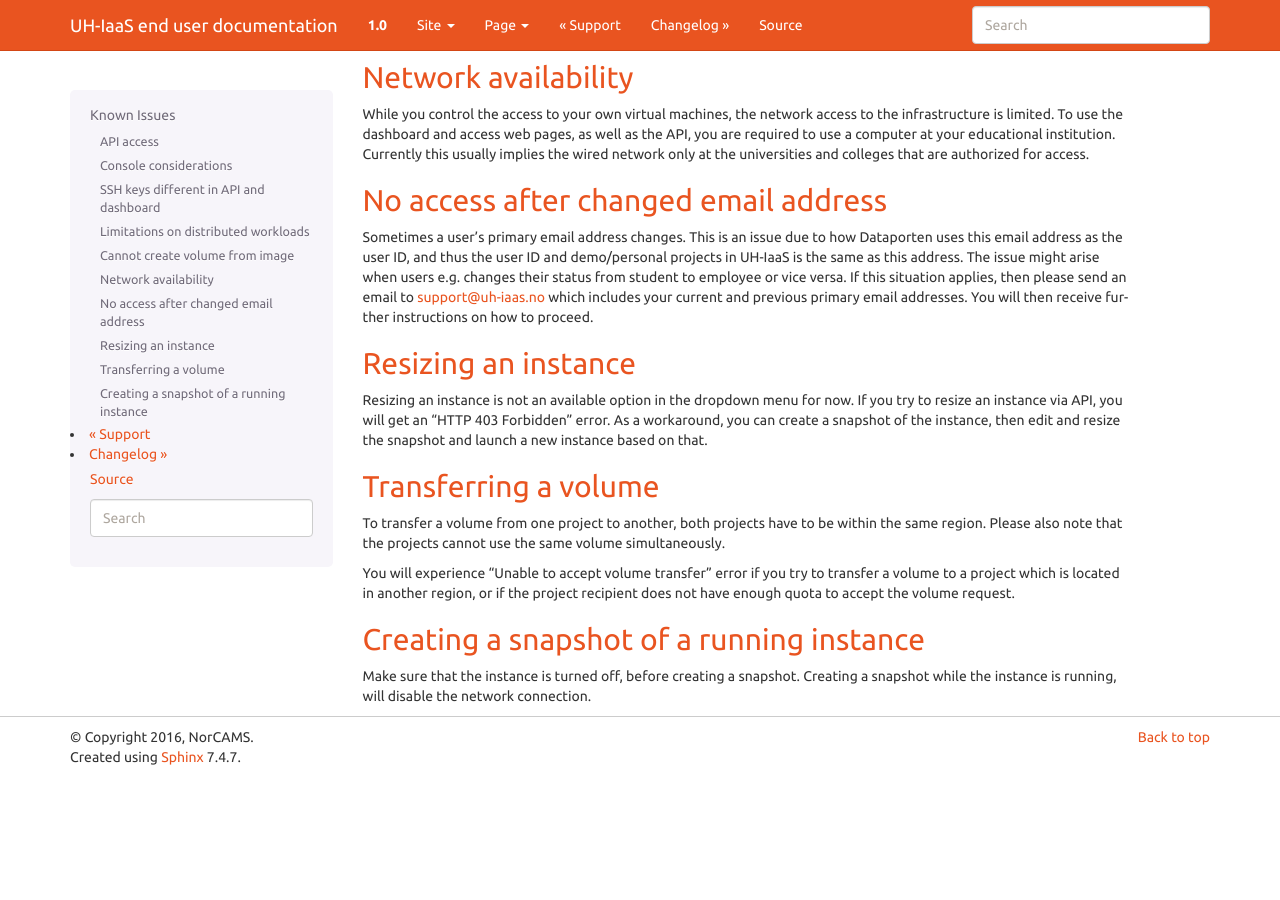
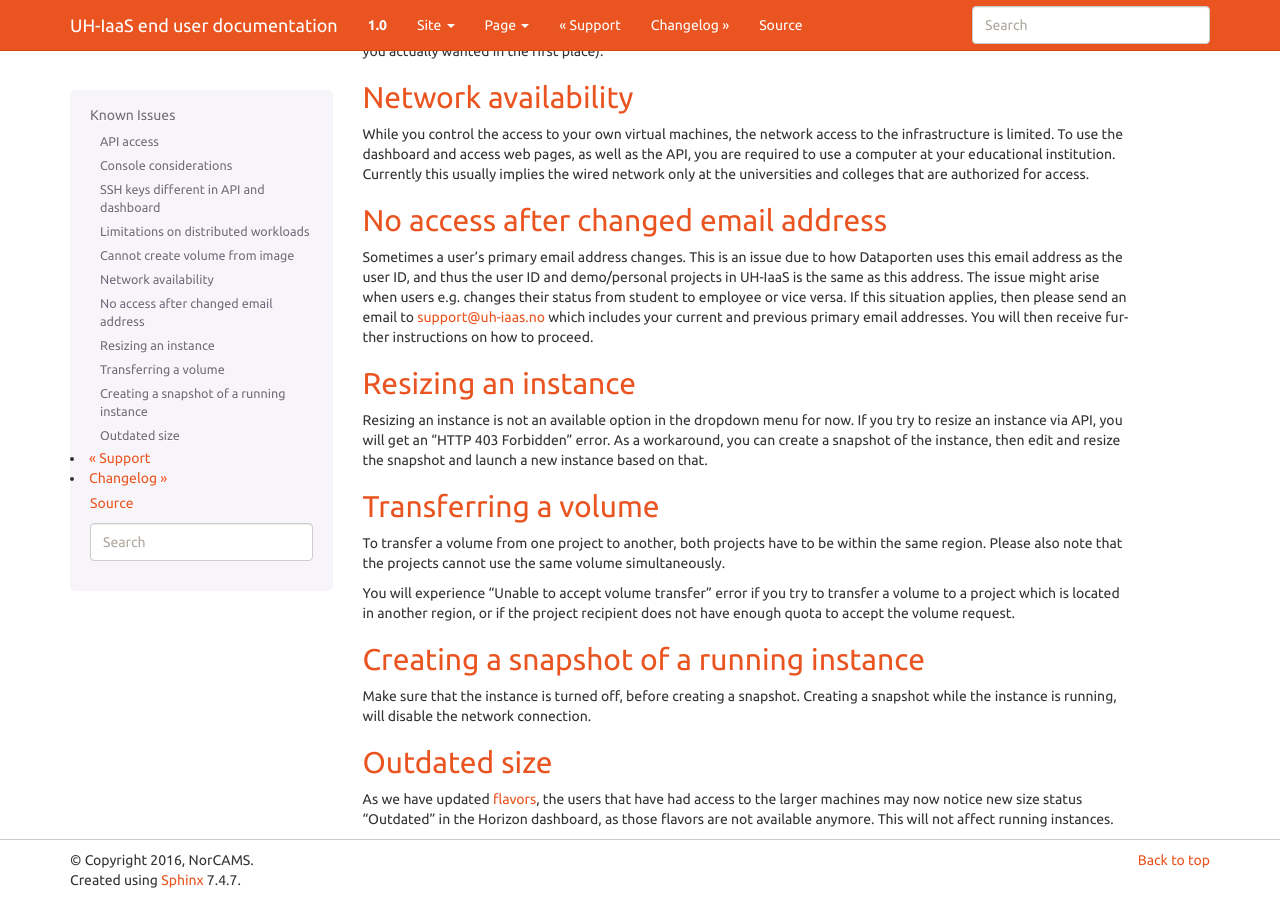
Before and after one commit to norcams/docs-enduser, a Sphinx documentation site: the page built from docs/known-issues.rst, in a window 1280 px wide and 900 px high, scrolled down 1012 px. Built offline with Sphinx 7.4.7, drawn with Linux system fonts in a browser that asks for light colours; before the commit the page ends 1789 px from its top, so only the background shows below that.

Commit message:
outdated size status

```diff
--- a/docs/known-issues.rst
+++ b/docs/known-issues.rst
@@ -93,3 +93,9 @@ Creating a snapshot of a running instance
 -----------------------------------------
 
 Make sure that the instance is turned off, before creating a snapshot. Creating a snapshot while the instance is running, will disable the network connection.
+
+Outdated size
+-------------
+.. _flavors: http://docs.uh-iaas.no/en/latest/changelog.html#id1
+
+As we have updated flavors_, the users that have had access to the larger machines may now notice new size status "Outdated" in the Horizon dashboard, as those flavors are not available anymore. This will not affect running instances.
```
